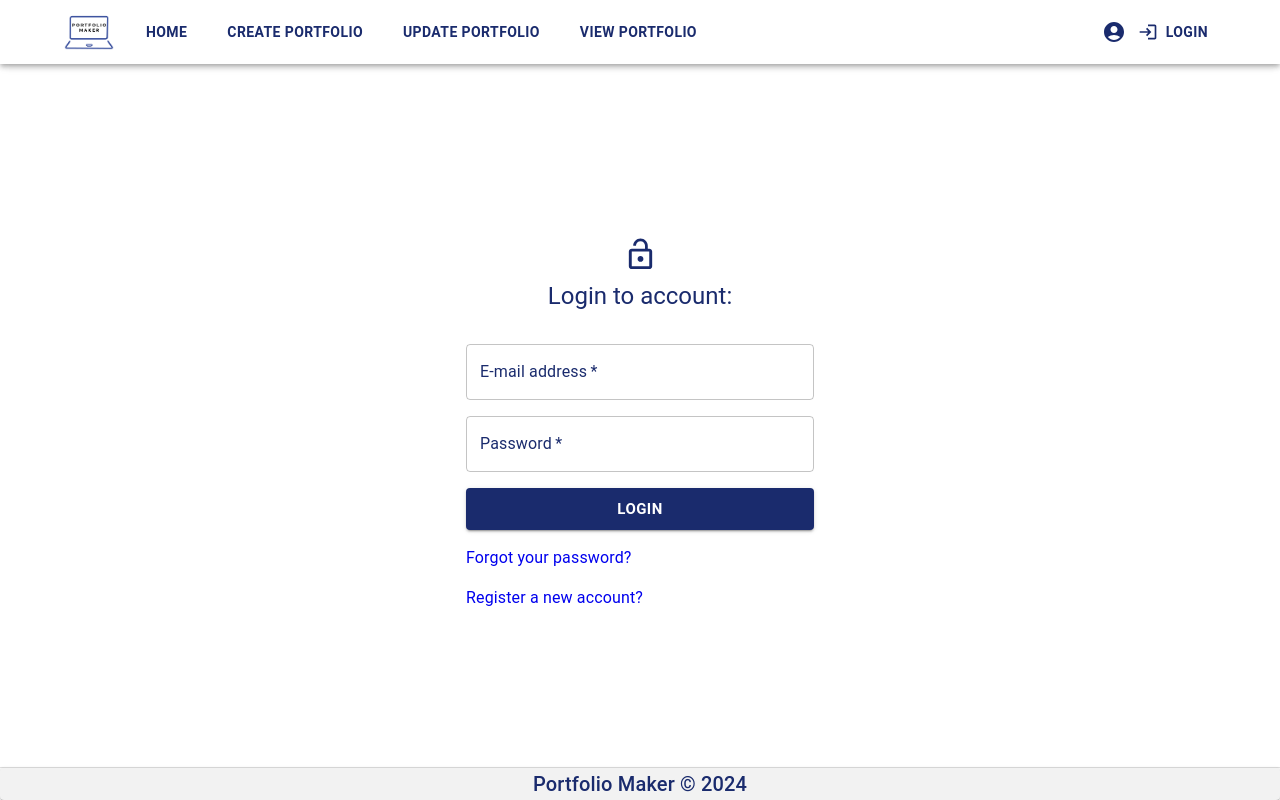
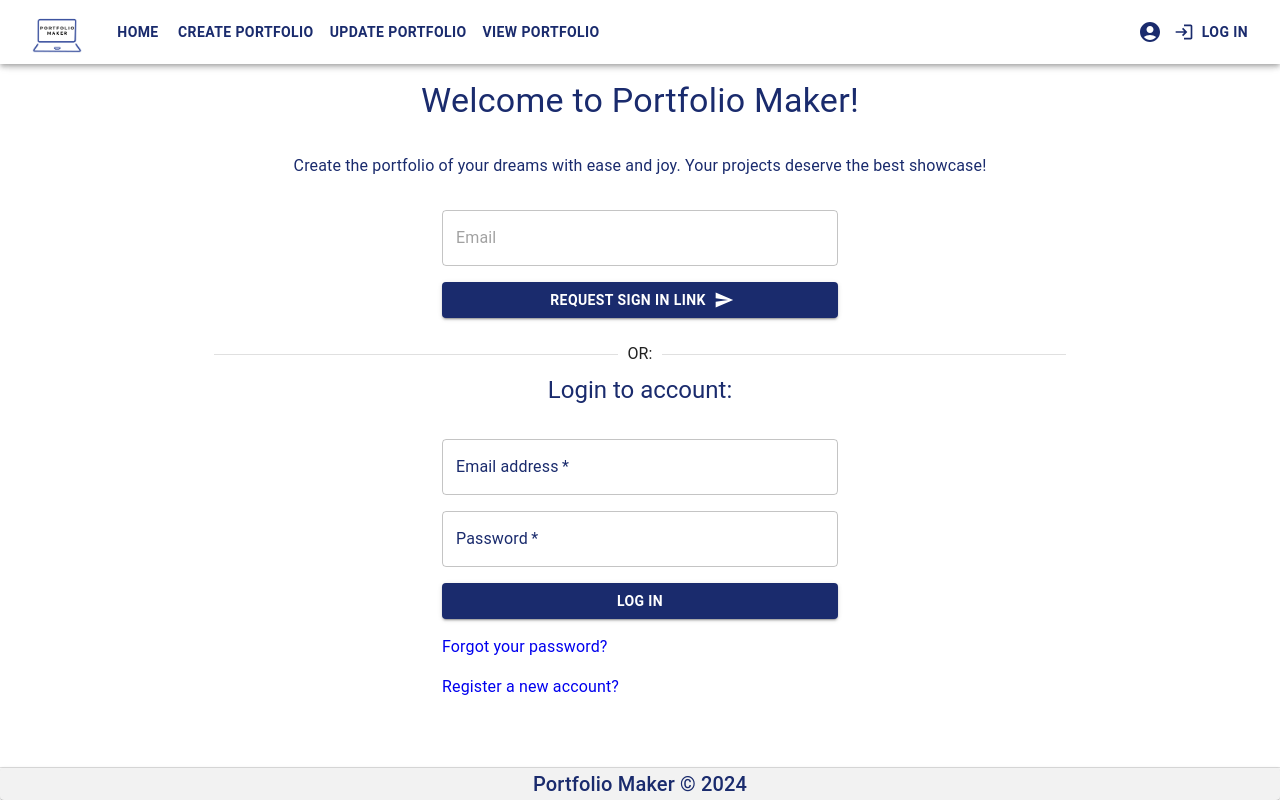
Before and after one commit to hotolla/portfolio-maker-frontend, a Next.js app: page /login in a window 1280 px wide. Built offline with nearby package versions, Linux system fonts and the light colour scheme; no server answers.

Commit message:
features: create magic link for login

```diff
--- /dev/null
+++ b/app/api/[...nextauth]/route.ts
@@ -0,0 +1,3 @@
+import { handlers } from '@/server/auth';
+
+export const { GET, POST } = handlers;
--- a/app/login/page.tsx
+++ b/app/login/page.tsx
@@ -1,12 +1,9 @@
 'use client';
 
-import { Container } from '@mui/material';
-import { LoginPage } from '@/components/LoginPage';
+import { Welcome } from '@/components/Welcome';
 
 export default function Page() {
   return (
-    <Container maxWidth="xs">
-      <LoginPage />
-    </Container>
+    <Welcome />
   );
 };
--- a/components/Header/Header.tsx
+++ b/components/Header/Header.tsx
@@ -1,8 +1,8 @@
-import * as React from 'react';
+// 'use client';
+
 import { useState, useEffect } from 'react';
 import Link from 'next/link';
 import {
-  Typography,
   IconButton,
   Toolbar,
   Tooltip,
@@ -13,82 +13,77 @@ import {
 import Image from 'next/image';
 import AccountCircleIcon from '@mui/icons-material/AccountCircle';
 import LoginIcon from '@mui/icons-material/Login';
-// import { useAuth } from '@/components/AuthProvider';
-import { useTheme } from '@mui/material/styles';
+import { useAuth } from '@/components/AuthProvider';
+import { SignOut } from '@/components/ui/SignOut';
 
-const pages = [ 'home', 'create portfolio', 'update portfolio', 'view portfolio' ];
+const pages = [
+  {
+    name: 'home',
+    path: 'home'
+  },
+  {
+    name: 'create portfolio',
+    path: 'create-portfolio'
+  },
+  {
+    name: 'update portfolio',
+    path: 'update-portfolio'
+  },
+  {
+    name: 'view portfolio',
+    path: 'view-portfolio'
+  }
+];
 
 export const Header = () => {
-  const theme = useTheme();
-  const [ anchorElUser, setAnchorElUser ] = React.useState<null | HTMLElement>(null);
-  // const { isAuthenticated, user, logout } = useAuth();
-  const [ isClient, setIsClient] = useState(false);
+  const { isAuthenticated, user, logout } = useAuth();
+  const [ isClient, setIsClient ] = useState(false);
 
   useEffect(() => {
     setIsClient(true);
   }, []);
 
   return (
-    <Box sx={{ flexGrow: 1 }}>
-      <AppBar  color="secondary" position="fixed">
-        <Toolbar disableGutters sx={{ display: 'flex', justifyContent: 'flex-start', margin: '0 4rem' }}>
-
+    <AppBar color="secondary" position="fixed">
+      <Toolbar>
         <Link href="/home" passHref legacyBehavior >
-            <Box sx={{ marginRight: '2rem', cursor: 'pointer' }}>
+          <Button sx={{ mr: 2 }}>
             <Image src="/PortfolioMaker2.png" alt="PortfolioMaker Logo" width={50} height={50} />
-            </Box>
+          </Button>
         </Link>
 
         <Box sx={{ flexGrow: 1, display: { xs: 'none', md: 'flex' } }}>
-            {pages.map((page) => (
-              <Link  key={page} href={`/${page}`} passHref legacyBehavior>
-                <Typography
-                    variant="button"
+          {pages.map(({ name, path }) => (
+            <Link key={name} href={path} passHref legacyBehavior>
+              <Button
                 color="primary"
-                    align="center"
-                    mr={5}
-                    sx={{
-                      cursor: 'pointer',
-                      '&:hover': { color: theme.palette.error.main }
-                    }}
               >
-                  {page}
-                </Typography>
+                {name}
+              </Button>
             </Link>
           ))}
         </Box>
 
-          <Tooltip title={"user.name"}>
+        <Tooltip title={user?.name}>
           <IconButton color="primary">
             <AccountCircleIcon />
           </IconButton>
         </Tooltip>
 
-          {/*{isClient && isAuthenticated ? (*/}
-          {/*  <Link href="/login" passHref legacyBehavior>*/}
-          {/*    <Button*/}
-          {/*      color="inherit"*/}
-          {/*      startIcon={<LoginIcon />}*/}
-          {/*      // onClick={logout}*/}
-          {/*    >*/}
-          {/*      Logout*/}
-          {/*    </Button>*/}
-          {/*  </Link>*/}
-          {/*) : (*/}
+        {isClient && isAuthenticated ? (
+          // onClick={logout}
+          <SignOut/>
+        ) : (
           <Link href="/login" passHref legacyBehavior>
             <Button
               color="primary"
-                sx={{
-                  '&:hover': { color: theme.palette.error.main }
-                }}
               startIcon={<LoginIcon />}
             >
-                Login
+              Log in
             </Button>
           </Link>
-          {/*)}*/}
+        )}
       </Toolbar>
     </AppBar>
-    </Box>
   );
 };
--- a/components/LoginPage.tsx
+++ b/components/LoginPage.tsx
@@ -5,7 +5,6 @@ import { useForm, FormProvider } from 'react-hook-form';
 import { Yup } from '@/validation';
 import { yupResolver } from '@hookform/resolvers/yup';
 import { Button, Typography, Container, Stack } from '@mui/material';
-import LockOpenIcon from '@mui/icons-material/LockOpen';
 import * as authApi from '@/api/auth';
 import { TextField } from '@/components/TextField';
 import { useAuth } from '@/components/AuthProvider';
@@ -47,8 +46,6 @@ export const LoginPage = () => {
     <Container maxWidth="xs">
       <FormProvider {...form}>
         <Stack sx={{ alignItems: 'center' }}>
-          <LockOpenIcon  color="primary" fontSize="large"/>
-
           <Typography variant="h5" color="primary" mt={1}>
             Login to account:
           </Typography>
@@ -65,8 +62,8 @@ export const LoginPage = () => {
             required
             type="email"
             name="email"
-            label="E-mail address"
-            placeholder="Enter e-mail ..."
+            label="Email address"
+            placeholder="Enter email ..."
           />
 
           <TextField
@@ -88,9 +85,8 @@ export const LoginPage = () => {
           <Button
             type="submit"
             variant="contained"
-            size="large"
           >
-            Login
+            Log in
           </Button>
 
           <Typography>
--- /dev/null
+++ b/components/Welcome/Welcome.tsx
@@ -0,0 +1,27 @@
+'use client';
+
+import { Typography, Divider, Container } from '@mui/material';
+import { LoginPage } from '@/components/LoginPage';
+import { SignIn } from '@/components/ui/SignIn';
+import { auth } from '@/server/auth';
+import { SignOut } from '@/components/ui/SignOut';
+
+export const Welcome = async () => {
+ // const session = await auth();
+ //  console.log(session);
+  return (
+    <Container maxWidth="md">
+      <Typography variant="h4" color="primary" align="center" mb={1}>
+        Welcome to Portfolio Maker!
+      </Typography>
+
+      <Typography variant="body1" color="textSecondary" align="center" mt={4} mb={4}>
+        Create the portfolio of your dreams with ease and joy. Your projects deserve the best showcase!
+      </Typography>
+
+      <SignIn />
+      <Divider sx={{ mt: 3 }}>OR:</Divider>
+      <LoginPage />
+    </Container>
+  );
+};
--- /dev/null
+++ b/components/Welcome/index.js
@@ -0,0 +1 @@
+export * from './Welcome';
--- /dev/null
+++ b/components/ui/SignIn.tsx
@@ -0,0 +1,32 @@
+'use client';
+
+import { signIn } from 'next-auth/react';
+import { Button, Container, Stack, TextField } from '@mui/material';
+import SendIcon from '@mui/icons-material/Send';
+
+export function SignIn() {
+  const handleSubmit = (event: any) => {
+    event.preventDefault();
+
+    const formData = new FormData(event.target);
+    const email = formData.get('email');
+
+    signIn('resend', {
+      email,
+      callbackUrl: '/create-portfolio'
+    });
+  };
+
+  return (
+    <Container maxWidth="xs">
+      <form onSubmit={handleSubmit}>
+        <Stack spacing={2}>
+          <TextField type="email" name="email" placeholder="Email" />
+          <Button type="submit" variant="contained" endIcon={<SendIcon />}>
+            request sign in link
+          </Button>
+        </Stack>
+      </form>
+    </Container>
+  );
+}
--- /dev/null
+++ b/components/ui/SignOut.tsx
@@ -0,0 +1,6 @@
+import { Button } from '@mui/material';
+import { signOut } from 'next-auth/react';
+
+export function SignOut() {
+  return <Button onClick={() => signOut({ callbackUrl: '/home' })}>Log out</Button>;
+}
```
Also changed, not shown: app/create-portfolio/page.tsx (added, +160 -0 lines), app/home/page.tsx (+13 -13 lines), components/Registration/Registration.tsx (+4 -29 lines), 2 other files (tests, documents, lock files or other folders). Lines whose indentation alone changed are shown as unchanged.
